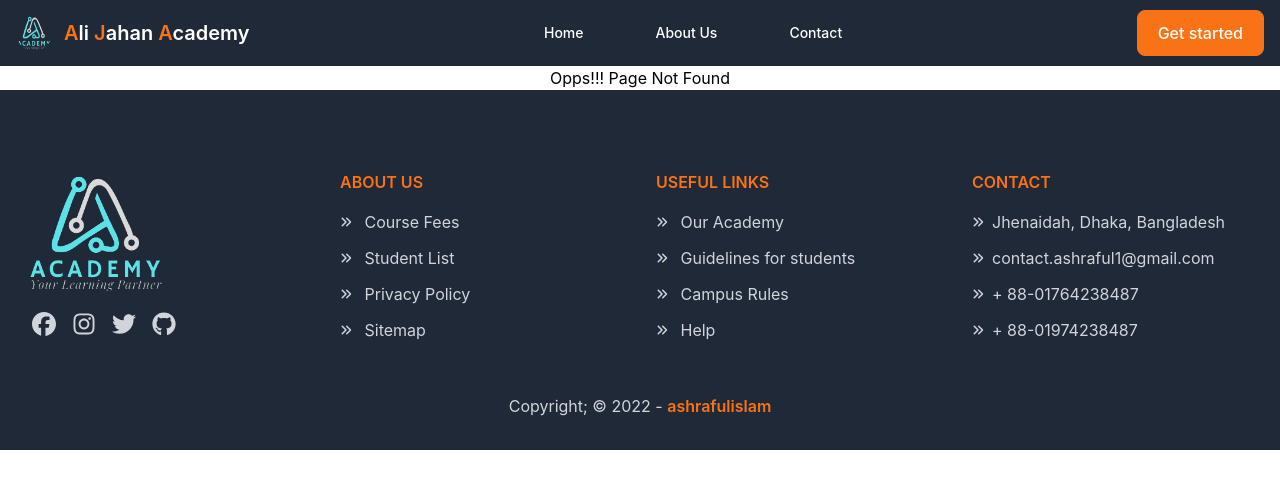
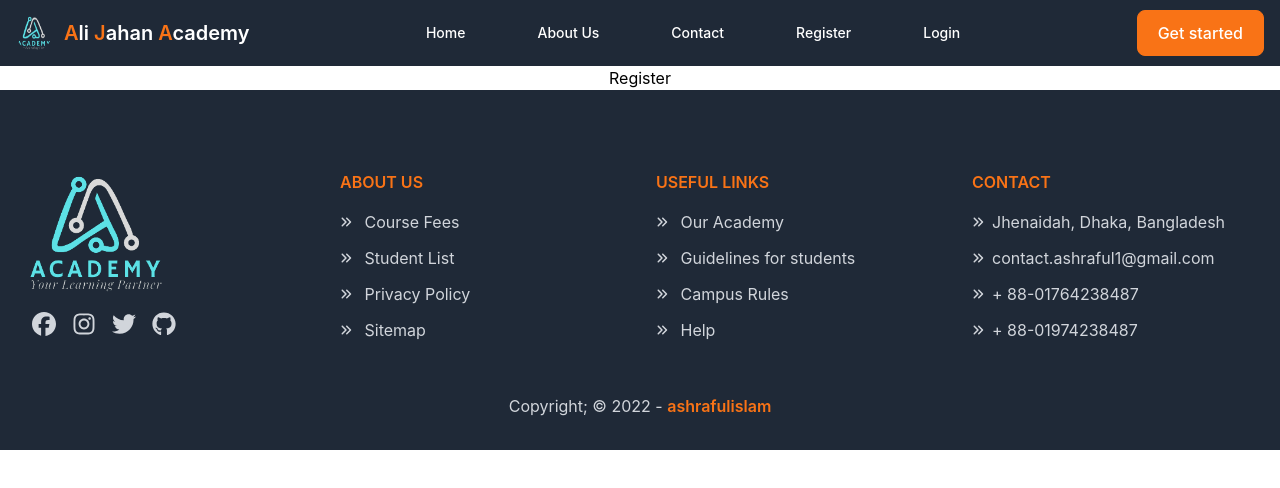
Before and after one commit to Ashraful2880/Client-AliJahan-Academy, a React (Create React App) app: page /register in a window 1280 px wide. Shown: the top 488 px of the page. Built offline with nearby package versions, Linux system fonts and the light colour scheme.

Commit message:
Not Found Page Design Added

```diff
--- a/src/App.js
+++ b/src/App.js
@@ -7,6 +7,8 @@ import Home from './Components/Home/Home/Home';
 import NotFound from './Components/NotFound/NotFound';
 import Contact from './Components/Contact/Contact';
 import ScrollToTop from "react-scroll-to-top";
+import Login from './Components/Login/Login';
+import Register from './Components/Register/Register';
 
 function App() {
   return (
@@ -20,6 +22,8 @@ function App() {
           <Route path='/home' element={<Home />} />
           <Route path='/about' element={<About />} />
           <Route path='/contact' element={<Contact />} />
+          <Route path='/register' element={<Register />} />
+          <Route path='/login' element={<Login />} />
         </Routes>
         <Footer />
       </BrowserRouter>
--- a/src/Components/Common/Header/Header.js
+++ b/src/Components/Common/Header/Header.js
@@ -38,6 +38,16 @@ const Header = () => {
                                 Contact
                             </Link>
                         </li>
+                        <li>
+                            <Link to="/register" className="block py-2 text-white text-md hover:bg-orange-500 px-5 rounded" >
+                                Register
+                            </Link>
+                        </li>
+                        <li>
+                            <Link to="/login" className="block py-2 text-white text-md hover:bg-orange-500 px-5 rounded" >
+                                Login
+                            </Link>
+                        </li>
                     </ul>
                 </div>
             </div>
--- /dev/null
+++ b/src/Components/Login/Login.js
@@ -0,0 +1,11 @@
+import React from 'react';
+
+const Login = () => {
+    return (
+        <div>
+            please login
+        </div>
+    );
+};
+
+export default Login;
--- a/src/Components/NotFound/NotFound.js
+++ b/src/Components/NotFound/NotFound.js
@@ -1,9 +1,25 @@
 import React from 'react';
+import { Link } from 'react-router-dom';
 
 const NotFound = () => {
     return (
-        <div>
-            <h1>Opps!!! Page Not Found</h1>
+        <div className="bg-gray-800">
+            <div className="flex items-center justify-center pt-12 pb-20">
+                <div className="bg-gray-100 rounded-2xl flex items-center justify-center mx-4 md:w-2/3 ">
+                    <div className="py-16">
+                        <img
+                            className="px-4"
+                            src="https://i.ibb.co/ThGcj8s/404.png"
+                            alt="NotFound" />
+                        <h1 className="px-4 pt-8 pb-4 text-center text-5xl font-bold leading-10 text-gray-800"> OOPS! </h1>
+                        <p className="px-4 pb-10 text-base leading-none text-center text-gray-600">We Cannot Find The Page You Are Looking For </p>
+                        <button
+                            className="mx-4 h-10 w-44 border rounded-md text-white text-base bg-indigo-700 hover:bg-indigo-800 focus:outline-none focus:ring-2 focus:ring-opacity-50 focus:ring-indigo-800">
+                            <Link to="/home"> Go Back </Link>
+                        </button>
+                    </div>
+                </div>
+            </div>
         </div>
     );
 };
--- /dev/null
+++ b/src/Components/Register/Register.js
@@ -0,0 +1,11 @@
+import React from 'react';
+
+const Register = () => {
+    return (
+        <div>
+            <h1>Register</h1>
+        </div>
+    );
+};
+
+export default Register;
```
